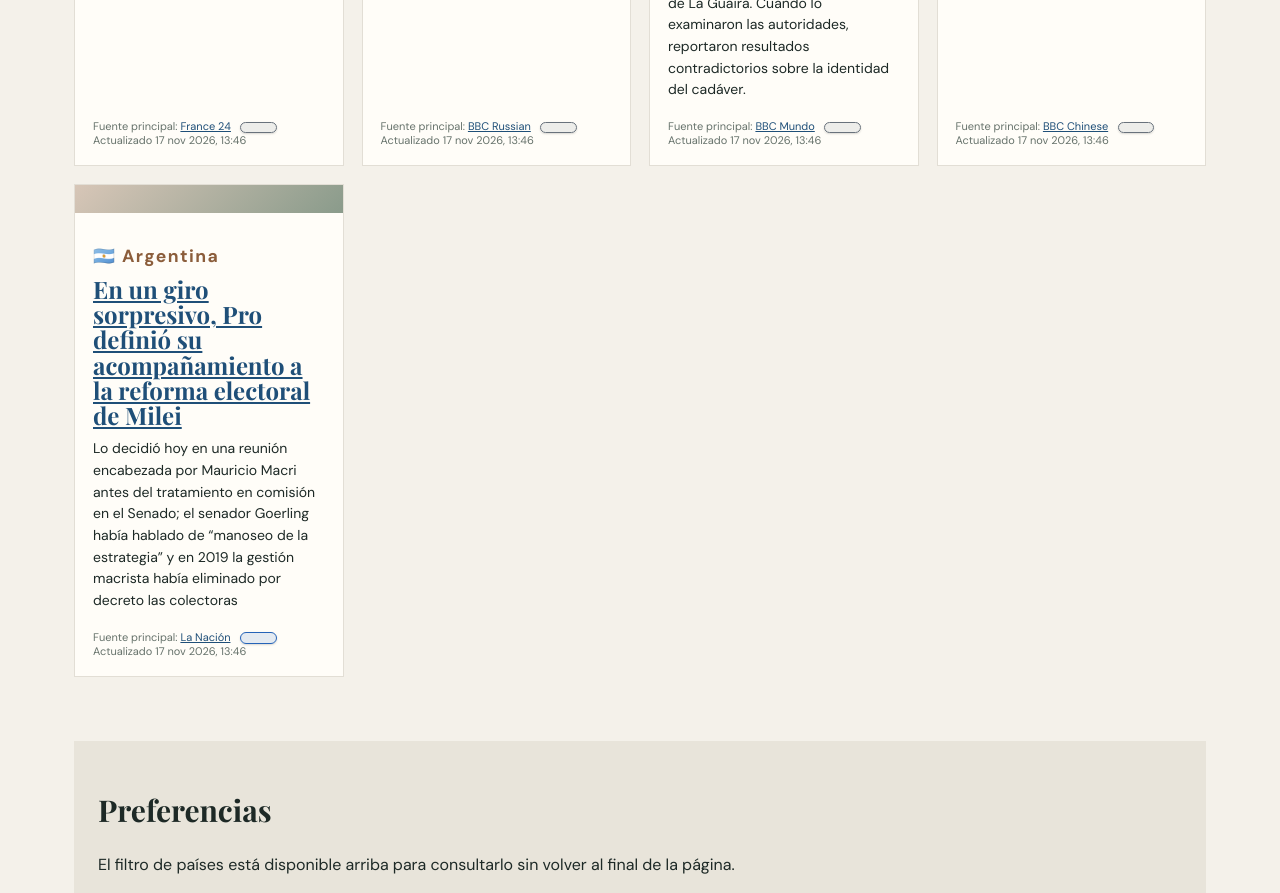
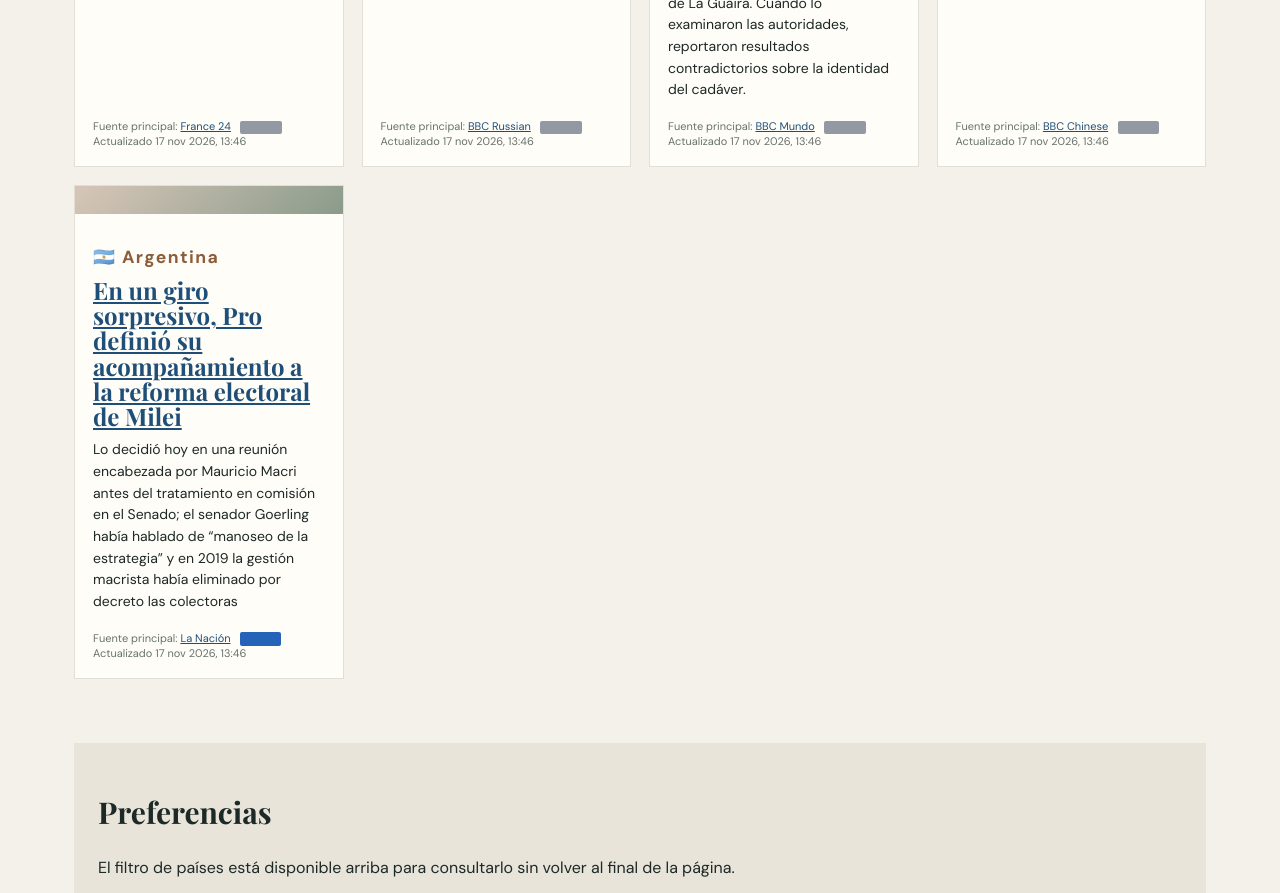
Before and after one commit to jalfpozuelo-alt/mi-actualidad, a React (Vite) app: page / in a window 1280 px wide. Shown: the part 1040-1933 px from the top of the page. Built offline with nearby package versions, Linux system fonts and the light colour scheme.

Commit message:
style: use solid rectangular editorial source colors

```diff
--- a/src/styles.css
+++ b/src/styles.css
@@ -18,4 +18,4 @@
 .hero{padding-bottom:22px!important}.hero+h2{margin-top:10px!important}
 @media(max-width:600px){.hero{padding-bottom:16px!important}.hero+h2{margin-top:6px!important}}
 
-.sourceBias{display:inline-block;width:2.3rem;height:.72rem;vertical-align:middle;margin-left:.4rem;border-radius:999px;border:1px solid currentColor;box-shadow:0 1px 2px rgba(0,0,0,.15);white-space:nowrap}.sourceBias-progressive{color:#DC3545;background:color-mix(in srgb,#DC3545 12%,transparent)}.sourceBias-liberal{color:#9a7a00;background:color-mix(in srgb,#E5B700 18%,transparent)}.sourceBias-conservative{color:#2563B8;background:color-mix(in srgb,#2563B8 12%,transparent)}.sourceBias-unclassified{color:#69727c;background:color-mix(in srgb,#9299A3 16%,transparent)}.dark .sourceBias-progressive{color:#ff8790}.dark .sourceBias-liberal{color:#f4d65c}.dark .sourceBias-conservative{color:#78adff}.dark .sourceBias-unclassified{color:#c0c8d0}
+.sourceBias{display:inline-block;width:2.6rem;height:.85rem;vertical-align:middle;margin-left:.4rem;border-radius:2px;border:0;box-shadow:none;white-space:nowrap}.sourceBias-progressive{background:#DC3545}.sourceBias-liberal{background:#E5B700}.sourceBias-conservative{background:#2563B8}.sourceBias-unclassified{background:#9299A3}.dark .sourceBias-progressive{color:#ff8790}.dark .sourceBias-liberal{color:#f4d65c}.dark .sourceBias-conservative{color:#78adff}.dark .sourceBias-unclassified{color:#c0c8d0}
```
